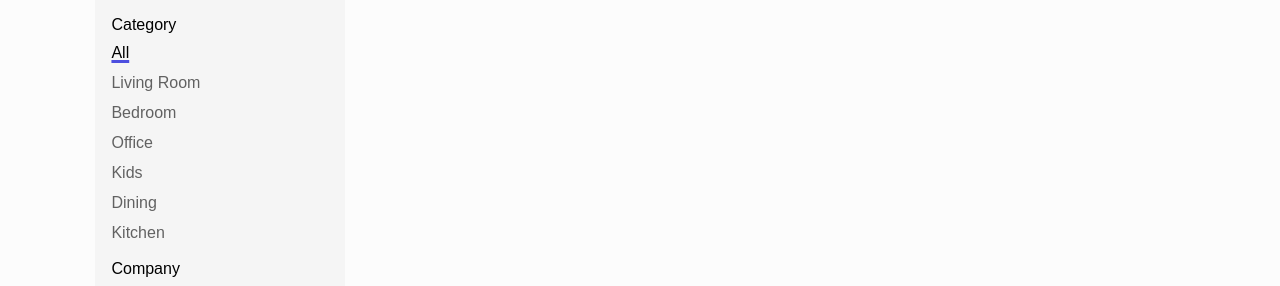
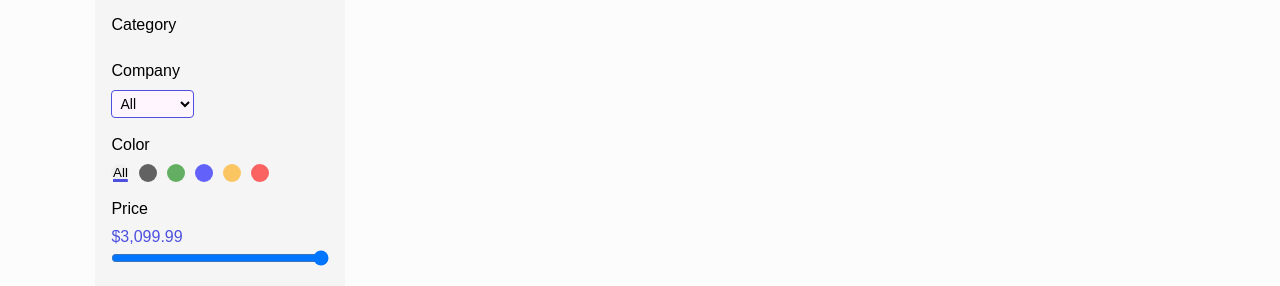
Before and after one commit to sasanedicbn/Home-Heaven-e-commerce, a React (Vite) app: page /products in a window 1280 px wide. Shown: the part 204-490 px from the top of the page. Built offline with nearby package versions, Linux system fonts and the light colour scheme; no server answers.

Commit message:
Remove hardcode code

```diff
--- a/src/products/SideBarProducts.tsx
+++ b/src/products/SideBarProducts.tsx
@@ -8,14 +8,7 @@ const SideBarProducts = ({products}) => {
             <h3 className="heading">Category</h3>
             <ul className="category-list">
 
-                {/* new setovati */}
-                <li className="category-item active" data-category="All">All</li>
-                <li className="category-item" data-category="living room">Living Room</li>
-                <li className="category-item" data-category="bedroom">Bedroom</li>
-                <li className="category-item" data-category="office">Office</li>
-                <li className="category-item" data-category="kids">Kids</li>
-                <li className="category-item" data-category="dining">Dining</li>
-                <li className="category-item" data-category="kitchen">Kitchen</li>
+
             </ul>
             <h3 className="heading">Company</h3>
             <select className="company-select">
```
